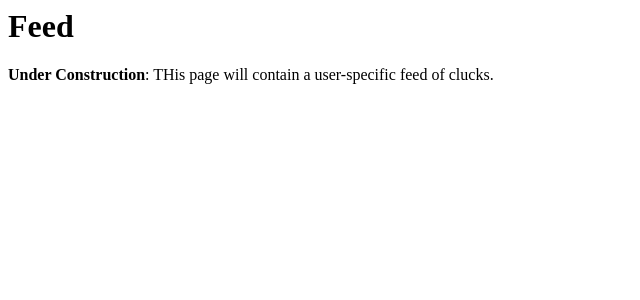
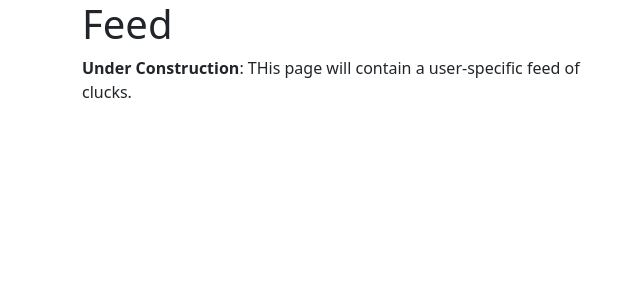
Before and after one commit to Nithursan27/clucker, a Django app: template microblogs/templates/feed.html in a window 1280 px wide. Shown: the top 300 px of the page, without its empty margins (0-640 px from the left). Run offline with Django 4.2, Linux system fonts and the light colour scheme; the template is opened without the code that fills it, so the values that code supplies are empty.

Commit message:
Bootstrap on feed

```diff
--- a/microblogs/templates/feed.html
+++ b/microblogs/templates/feed.html
@@ -1,9 +1,11 @@
-<html>
-    <head>
-        <title>Clucker</title>
-    </head>
-    <body>
+{% extends "base.html" %}
+{% block body %}
+<div class="container">
+    <div class="row">
+        <div class="col-sm-12 col-md-6 offset-md-3">
         <h1>Feed</h1>
         <p><b>Under Construction</b>: THis page will contain a user-specific feed of clucks.</p>
-    </body>
-</html>
+        </div>
+    </div>
+</div>
+{% endblock %}
```
